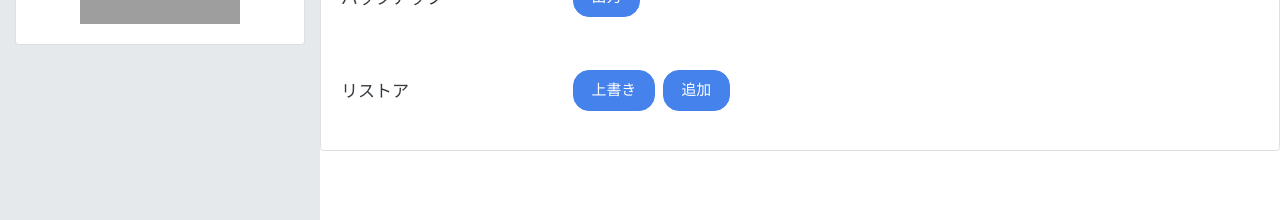
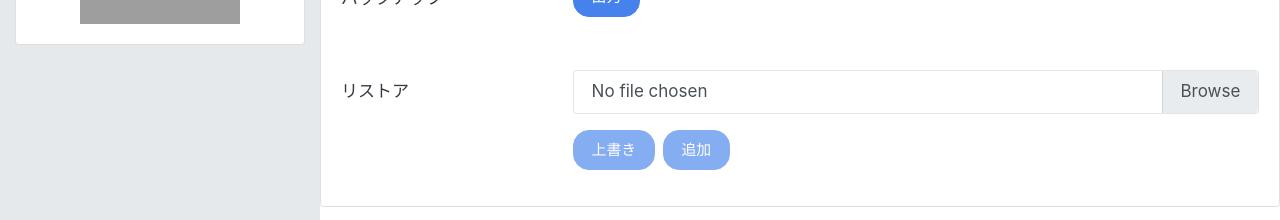
Before and after one commit to kakei-akihiko/portal, a Vue app: page /#/settings in a window 1280 px wide. Shown: the part 439-659 px from the top of the page. Built offline with nearby package versions, Linux system fonts and the light colour scheme; grey boxes are pictures that could not be loaded.

Commit message:
設定タブ：リストアでJSON読み込みまで実装

```diff
--- a/src/views/SettingsPage.vue
+++ b/src/views/SettingsPage.vue
@@ -43,10 +43,22 @@
             <b-textarea v-if="model.backup.text != null" :value="model.backup.text"/>
           </b-form-group>
 
-          <b-form-group label="リストア" label-cols="3" inline>
+          <b-form-group label="リストア" label-cols="3" :invalidFeedback="model.restore.error">
+            <b-file v-model="model.restore.file" accept="application.json" />
+          </b-form-group>
+
+          <b-form-group label-cols="3" inline>
             <div class="v-interval">
-              <b-button variant="primary" @click="overrideRestoreButtonClick">上書き</b-button>
-              <b-button variant="primary" @click="appendRestoreButtonClick">追加</b-button>
+              <b-button variant="primary"
+                @click="overrideRestoreButtonClick"
+                :disabled="model.restore.file == null">
+                上書き
+              </b-button>
+              <b-button variant="primary"
+                @click="appendRestoreButtonClick"
+                :disabled="model.restore.file == null">
+                追加
+              </b-button>
             </div>
           </b-form-group>
 
@@ -86,12 +98,19 @@ export default {
         this.model.backup.text = null;
         this.model.backup.error = 'バックアップ対象のデータがありません。';
       } else {
-        this.model.backup.text = JSON.stringify(articles, null, 2);
+        this.model.backup.text = JSON.stringify({articles}, null, 2);
         this.model.backup.error = null;
       }
     },
 
-    overrideRestoreButtonClick() {
+    async overrideRestoreButtonClick() {
+      const json = await new Promise(resolve => {
+        const reader = new FileReader();
+        reader.onload = _ => resolve(reader.result);
+        reader.readAsText(this.model.restore.file);
+      });
+
+      console.log(JSON.parse(json));
     },
 
     appendRestoreButtonClick() {
@@ -113,6 +132,8 @@ export default {
           error: null,
         },
         restore: {
+          file: null,
+          error: null,
         },
       },
       options: {
```
